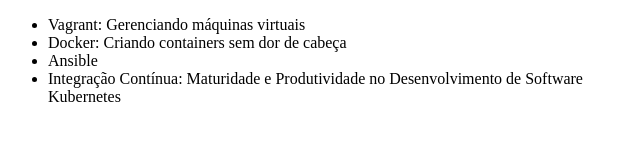
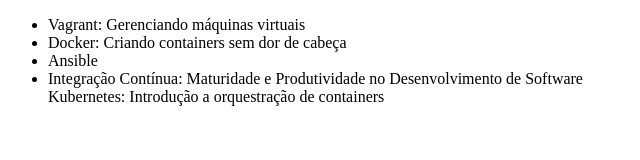
Before and after one commit to CaioBressan/alura-git, a plain HTML site: page index.html in a window 1280 px wide. Shown: the whole page, without its empty margins (0-640 px from the left). Drawn offline with Linux system fonts and the light colour scheme.

Commit message:
Alterando o nome do curso de Kubernetes

```diff
--- a/index.html
+++ b/index.html
@@ -10,7 +10,7 @@
         <li>Docker: Criando containers sem dor de cabeça</li>
         <li>Ansible</li>
         <li>Integração Contínua: Maturidade e Produtividade no Desenvolvimento de Software</li>
-       </li>Kubernetes </li>
+       </li>Kubernetes: Introdução a orquestração de containers </li>
     </ul>
 </body>
 </html>
```
